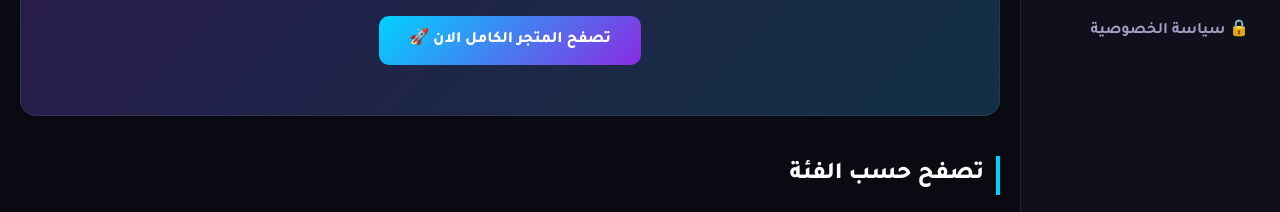
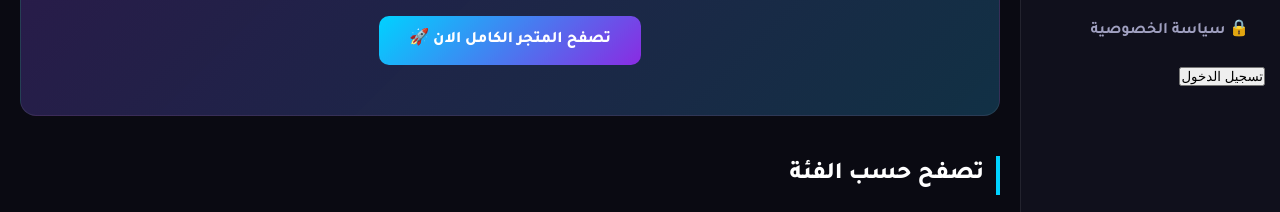
Before and after one commit to ythr2010-sys/my-digital-store, a plain HTML site: page index.html in a window 1280 px wide. Shown: the part 317-529 px from the top of the page. Drawn offline with Linux system fonts and the light colour scheme.

Commit message:
Update index.html

```diff
--- a/index.html
+++ b/index.html
@@ -233,6 +233,11 @@
                 <li><a href="contact.html">📩 تواصل معنا والأسئلة</a></li>
                 <li><a href="profile.html">🛒 سلة المشتريات</a></li>
                 <li><a href="privacy.html">🔒 سياسة الخصوصية</a></li>
+                <!-- زر تسجيل الدخول وزر تسجيل الخروج -->
+<li id="auth-buttons">
+    <button id="loginBtn" onclick="loginUser()">تسجيل الدخول</button>
+    <button id="logoutBtn" onclick="logoutUser()" style="display: none;">تسجيل الخروج</button>
+</li>
             </ul>
         </aside>
 
```
